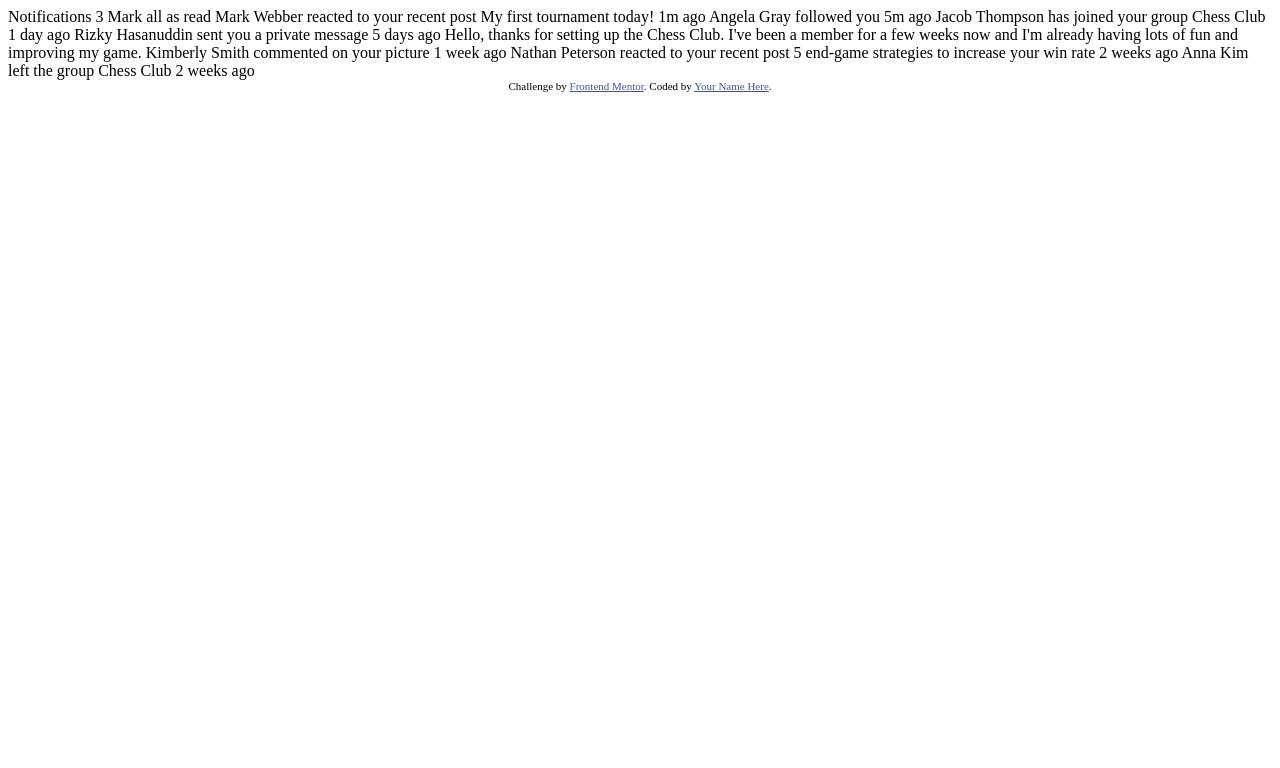
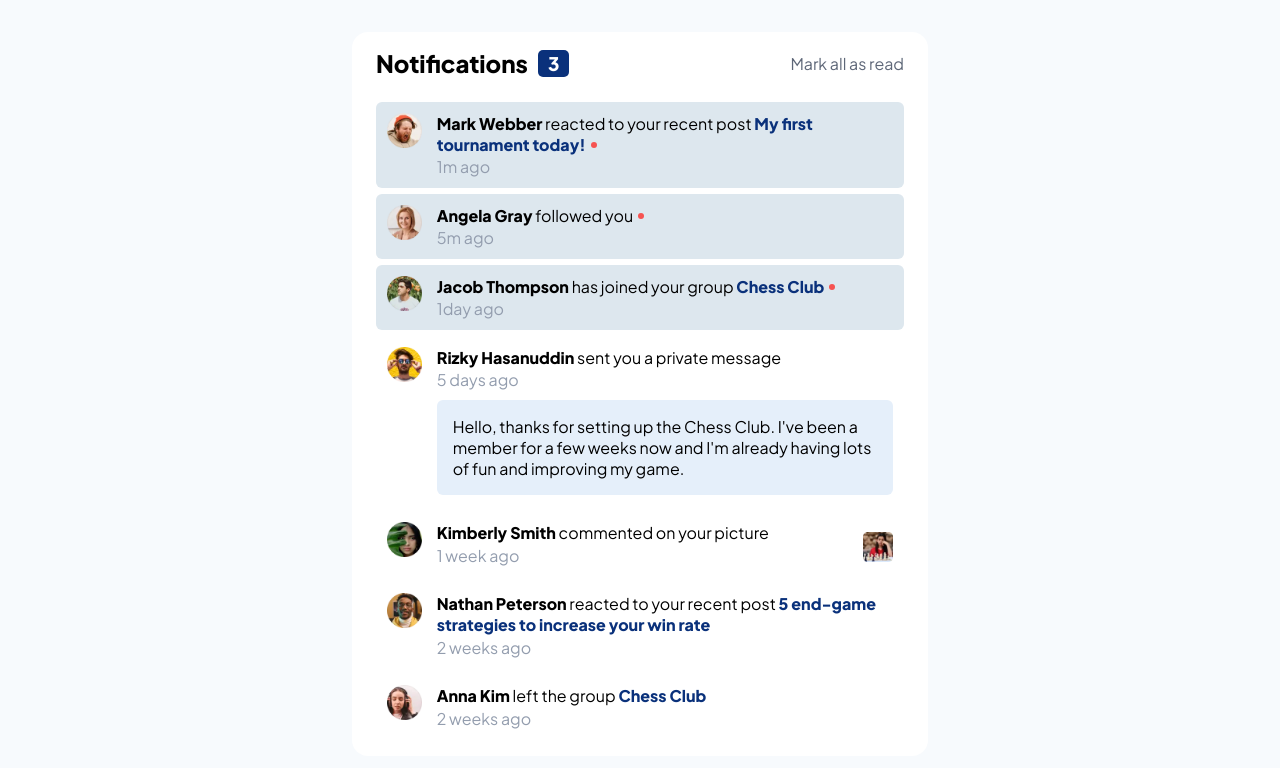
Before and after one commit to JayVallescas/FrontEnd-Mentor, a plain HTML site: page notifications-page-main/index.html in a window 1280 px wide. Drawn offline with Linux system fonts and the light colour scheme.

Commit message:
html-css done

```diff
--- a/notifications-page-main/index.html
+++ b/notifications-page-main/index.html
@@ -5,18 +5,146 @@
   <meta name="viewport" content="width=device-width, initial-scale=1.0"> <!-- displays site properly based on user's device -->
 
   <link rel="icon" type="image/png" sizes="32x32" href="./images/favicon-32x32.png">
+  <link rel="stylesheet" href="style.css">
+
+  <!-- Font Style -->
+  <link rel="preconnect" href="https://fonts.googleapis.com">
+  <link rel="preconnect" href="https://fonts.gstatic.com" crossorigin>
+  <link href="https://fonts.googleapis.com/css2?family=Plus+Jakarta+Sans:wght@200;300;400;800&display=swap" rel="stylesheet">
+
 
   <title>Frontend Mentor | Notifications page</title>
 
   <!-- Feel free to remove these styles or customise in your own stylesheet 👍 -->
-  <style>
-    .attribution { font-size: 11px; text-align: center; }
-    .attribution a { color: hsl(228, 45%, 44%); }
-  </style>
 </head>
 <body>
+  <div class="container">
+    <div class="container-content">
+      <div class="container-box">
+        <div class="box-top">
+          <div class="top-right">
+            <h2>Notifications</h2>
+            <h3 class="number">3</h3>
+          </div>
+          <div class="top-left">
+            <p>Mark all as read</p>
+          </div>
+        </div>
+        <div class="box-content">
+          <div class="box-content-box notif">
+            <div class="content-box-img">
+              <img src="./assets/images/avatar-mark-webber.webp" alt="">
+            </div>
+            <div>
+              <p class="content-box-info">
+                <span class="name"><b>Mark Webber</b></span>  reacted to your recent post <span class="topic active"> <b> My first tournament today!</b></span>
+                <span class="status"></span>
+              </p>
+              <p class="date-posted">
+                1m ago
+              </p>
+            </div>
+          </div>
+          <div class="box-content-box notif">
+            <div class="content-box-img">
+              <img src="./assets/images/avatar-angela-gray.webp" alt="">
+            </div>
+            <div>
+              <p class="content-box-info">
+                <span class="name"><b>Angela Gray</b></span> followed you <span class="topic active"></span>
+                <span class="status"></span>
+              </p>
+              <p class="date-posted">
+                5m ago
+              </p>
+            </div>
+          </div>
+          <div class="box-content-box notif">
+            <div class="content-box-img">
+              <img src="./assets/images/avatar-jacob-thompson.webp" alt="">
+            </div>
+            <div>
+              <p class="content-box-info">
+                <span class="name"><b>Jacob Thompson</b></span> has joined your group <span class="topic active"><b> Chess Club </b></span>
+                <span class="status"></span>
+              </p>
+              <p class="date-posted">
+                1day ago
+              </p>
+            </div>
+          </div>
+          <div class="box-content-box message">
+            <div class="content-box-img">
+              <img src="./assets/images/avatar-rizky-hasanuddin.webp" alt="">
+            </div>
+            <div>
+              <p class="content-box-info">
+                <span class="name"><b>Rizky Hasanuddin</b></span> sent you a private message
+              </p>
+              <p class="date-posted">
+                 5 days ago
+              </p>
+              <div class="private-message">
+                <p>
+                  Hello, thanks for setting up the Chess Club. I've been a member for a few weeks now and
+                  I'm already having lots of fun and improving my game.
+                </p>
+              </div>
+            </div>
+          </div>
+          <div class="comment-container">
+            <div class="box-content-box">
+              <div class="content-box-img">
+                <img src="./assets/images/avatar-kimberly-smith.webp" alt="">
+              </div>
+              <div>
+                <p class="content-box-info">
+                  <span class="name"><b>Kimberly Smith</b></span> commented on your picture
+                <p class="date-posted">
+                  1 week ago
+                </p>
+              </div>
+              </div>
+              <img src="./assets/images/image-chess.webp" width="30px" height="30px" alt="">
+          </div>
+            <div class="box-content-box">
+              <div class="content-box-img">
+                <img src="./assets/images/avatar-nathan-peterson.webp" alt="">
+              </div>
+              <div>
+                <p class="content-box-info">
+                  <span class="name"><b>Nathan Peterson</b></span> reacted to your recent post <span class="topic"><b> 5 end-game strategies to increase your win rate </b></span>
+                </p>
+                <p class="date-posted">
+                  2 weeks ago
+                </p>
+              </div>
+            </div>
+            <div class="box-content-box">
+              <div class="content-box-img">
+                <img class="comment-img"  src="./assets/images/avatar-anna-kim.webp" alt="">
+              </div>
+              <div>
+                <p class="content-box-info">
+                  <span class="name"><b>Anna Kim</b></span> left the group <span class="topic"><b> Chess Club </b></span>
+                </p>
+                <p class="date-posted">
+                  2 weeks ago
+                </p>
+              </div>
+            </div>
+          </div>
+      </div>
+    </div>
+  </div>
+    <!-- <div class="attribution">
+    Challenge by <a href="https://www.frontendmentor.io?ref=challenge" target="_blank">Frontend Mentor</a>.
+    Coded by <a href="#">Your Name Here</a>.
+    </div> -->
+</body>
+</html>
 
-  Notifications 3
+<!-- Notifications 3
 
 Mark all as read
 
@@ -41,11 +169,4 @@
 2 weeks ago
 
 Anna Kim left the group Chess Club
-  2 weeks ago
-
-  <div class="attribution">
-    Challenge by <a href="https://www.frontendmentor.io?ref=challenge" target="_blank">Frontend Mentor</a>.
-    Coded by <a href="#">Your Name Here</a>.
-  </div>
-</body>
-</html>
+2 weeks ago -->
--- /dev/null
+++ b/notifications-page-main/style.css
@@ -0,0 +1,151 @@
+@import url('https://fonts.googleapis.com/css2?family=Plus+Jakarta+Sans:wght@200;300;400;800&display=swap');
+
+:root {
+    /* CSS Variables */
+    --Red: hsl(1,90%,64%);
+    --Blue: hsl(219,85%,26%);
+    --White: hsl(0, 0%, 100%);
+    --Very_light_grayfish_blue: hsl(210, 60%, 98%);
+    --Light_grayish_blue1: hsl(211, 68%, 94%);
+    --Light_grayish_blue2: hsl(205, 33%, 90%);
+    --Grayish_blue: hsl(219, 14%, 63%);
+    --Dark_grayish_blue: hsl(219, 12%, 42%);
+    --Very_dark_blue: hsl(224, 21%, 14%);
+}
+
+*{
+    margin: 0;
+    padding: 0;
+    box-sizing: border-box;
+    font-family: 'Plus Jakarta Sans', sans-serif;
+}
+
+.container{
+    width: 100%;
+    display: flex;
+    justify-content: center;
+    align-items: center;
+    background-color: var(--Very_light_grayfish_blue);
+}
+
+.container-content{
+    width: 45%;
+    border-radius: 1em;
+    background: var(--White);
+    margin: 2em 0;
+}
+
+.container-box{
+    margin: 1em 1.5em;
+}
+
+.box-top{
+    display: flex;
+    align-items: center;
+    justify-content: space-between;
+}
+
+.top-right{
+    display: flex;
+    align-items: center;
+}
+
+.top-right h3{
+    margin-left: 10px;
+    background-color:var(--Blue);
+    padding: 2px 10px;
+    border-radius: 5px;
+}
+
+.top-right .number{
+    color: white;
+}
+
+.top-left{
+    color: var(--Dark_grayish_blue);
+}
+
+.top-left p:hover{
+    cursor: pointer;
+    color: var(--Blue);
+}
+
+.attribution { font-size: 11px; text-align: center; }
+.attribution a { color: hsl(228, 45%, 44%); }
+
+/* Box Content */
+
+.box-content{
+    margin-top: 1.5em;
+}
+
+.box-content-box{
+    display: flex;
+    gap: 15px;
+    padding: .67em;
+    border-radius: 6px;
+    margin-bottom: 6px;
+}
+
+.notif{
+    background-color: var(--Light_grayish_blue2);
+}
+
+.box-content-box img{
+    width: 35px;
+}
+
+.box-content-box .name{
+    color: black;
+}
+
+.box-content-box span{
+    cursor: pointer;
+}
+
+.box-content-box .topic{
+    color: var(--Blue);
+}
+
+.container-box-info{
+    position: relative;
+}
+
+.status{
+    position: absolute;
+    padding: 3px;
+    border-radius: 50%;
+    margin: 8px 5px;
+    background-color: var(--Red);
+
+}
+
+.box-content-box .name:hover{
+    color: var(--Blue);
+}
+
+.box-content-box .date-posted{
+    color: var(--Grayish_blue);
+    margin-top: 1.5px;
+}
+
+
+.box-content-box .private-message{
+    background-color: var(--Light_grayish_blue1);
+    padding: 1em;
+    margin-top: 10px;
+    border-radius: 6px;
+    cursor: pointer;
+}
+
+/* Comment Container */
+.comment-container{
+    display: flex;
+    justify-content: space-between;
+    align-items: center;
+    width: 98%;
+}
+
+.comment-container > img{
+    cursor: pointer;
+}
```
Lines whose indentation alone changed are shown as unchanged.
